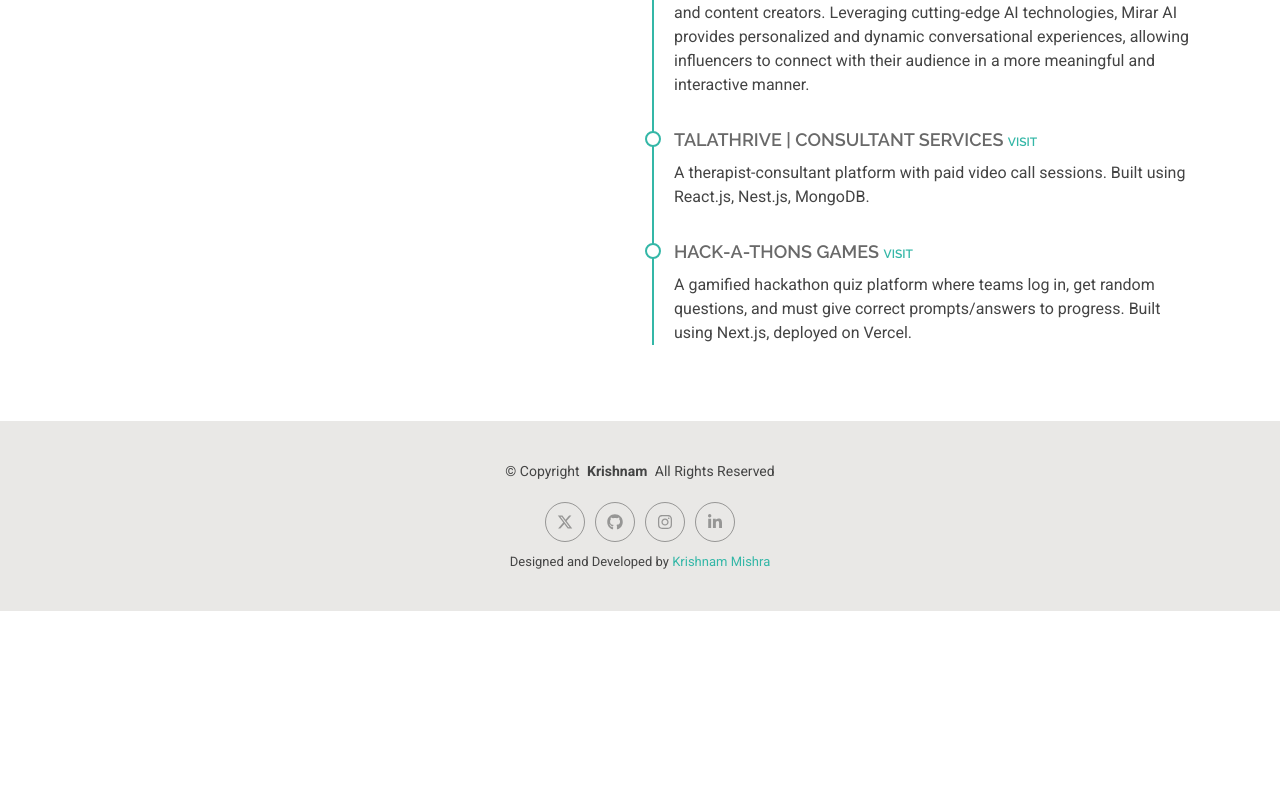
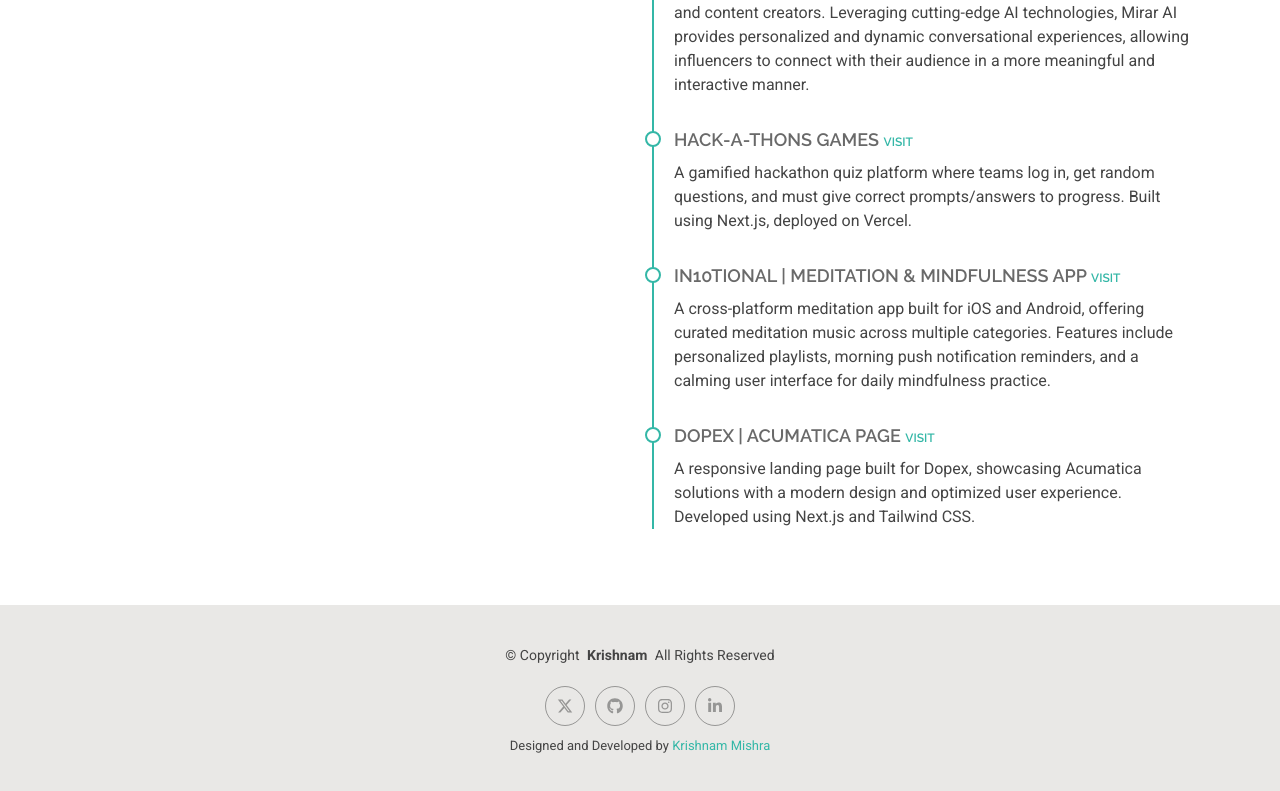
Before and after one commit to krishnamMishra1426/krishnam-mishra-portfolio, a Next.js app: page /resume in a window 1280 px wide. Shown: the part 2101-2892 px from the top of the page. Before the commit the page ends 2712 px from the top, so only its background shows below. Built offline with nearby package versions, Linux system fonts and the light colour scheme.

Commit message:
added project

```diff
--- a/src/app/resume/page.js
+++ b/src/app/resume/page.js
@@ -68,7 +68,7 @@ const resumeData = {
       name: "ChatWithBooks | Conversational Book Assistant App",
       description:
         "ChatWithBooks is a React Native mobile application that allows users to interact and chat with books. Using AI-powered conversational interfaces, users can ask questions, explore summaries, and engage with the content of books in an intuitive chat format. The app provides an immersive and personalized reading experience, combining technology with literature to make knowledge discovery simple and engaging.",
-         link:"https://play.google.com/store/apps/details?id=com.chatwithbooks&hl=en_IN"
+      link: "https://play.google.com/store/apps/details?id=com.chatwithbooks&hl=en_IN"
     },
     {
       name: "Digital Growth & Marketing Consultant Optiminder | AI-Driven Strategies",
@@ -92,32 +92,45 @@ const resumeData = {
       name: "Fusion Finance",
       description:
         "Collaborated on the design and deployment of the Fusion Finance website, a financial services platform offering mortgage protection, life insurance, income protection, serious illness cover, lump sum investment, and retirement planning. The website emphasizes user-friendly navigation and responsive design to enhance client engagement.",
-        link:"fusion-finance.com"
+      link: "fusion-finance.com"
     },
     {
       name: "NewThinking | AI Solutions",
       description:
         "Generative Chatbots, Conversational AI, Phone Assistants, Audio Visualizers. Built with React.js & Nest.js.",
-        link:"https://newthinking.ai/"
+      link: "https://newthinking.ai/"
     },
     {
       name: "Mirar AI | Chatbot & Admin Panel",
       description:
         "Mirar AI is an advanced conversational AI application tailored to significantly enhance user engagement and interaction for influencers and content creators. Leveraging cutting-edge AI technologies, Mirar AI provides personalized and dynamic conversational experiences, allowing influencers to connect with their audience in a more meaningful and interactive manner.",
-         link:"https://www.mirar.ai/"
+      link: "https://www.mirar.ai/"
     },
-    {
-      name: "TalaThrive | Consultant Services",
-      description:
-        "A therapist-consultant platform with paid video call sessions. Built using React.js, Nest.js, MongoDB.",
-         link:"https://www.talathrive.com/"
-    },
+    // {
+    //   name: "TalaThrive | Consultant Services",
+    //   description:
+    //     "A therapist-consultant platform with paid video call sessions. Built using React.js, Nest.js, MongoDB.",
+    //      link:"https://www.talathrive.com/"
+    // },
 
     {
       name: "Hack-a-thons Games",
       description:
         "A gamified hackathon quiz platform where teams log in, get random questions, and must give correct prompts/answers to progress. Built using Next.js,  deployed on Vercel.",
       link: "https://hack-a-thons-game.vercel.app/"
+    },
+    {
+      name: "In10tional | Meditation & Mindfulness App",
+      description:
+        "A cross-platform meditation app built for iOS and Android, offering curated meditation music across multiple categories. Features include personalized playlists, morning push notification reminders, and a calming user interface for daily mindfulness practice.",
+      link: "https://yourmeditationapp.com/",
+    },
+    {
+      name: "Dopex | Acumatica Page",
+      description:
+        "A responsive landing page built for Dopex, showcasing Acumatica solutions with a modern design and optimized user experience. Developed using Next.js and Tailwind CSS.",
+      link: "https://www.dopex.co",
+
     },
 
 
@@ -202,7 +215,7 @@ export default function Resume() {
                 <div className="resume-item" key={i}>
                   <h4>{proj.name}  {proj.link && (
                     <span>
-        <a href={proj.link} target="_blank" style={{fontSize:"12px"}} rel="noopener noreferrer">
+                      <a href={proj.link} target="_blank" style={{ fontSize: "12px" }} rel="noopener noreferrer">
                         Visit
                       </a>
                     </span>
```
Also changed, not shown: src/app/portfolio/page.js (+28 -9 lines), public/assets/img/masonry-portfolio/Dopex-Acumatica.png (added). Lines whose indentation alone changed are shown as unchanged.
